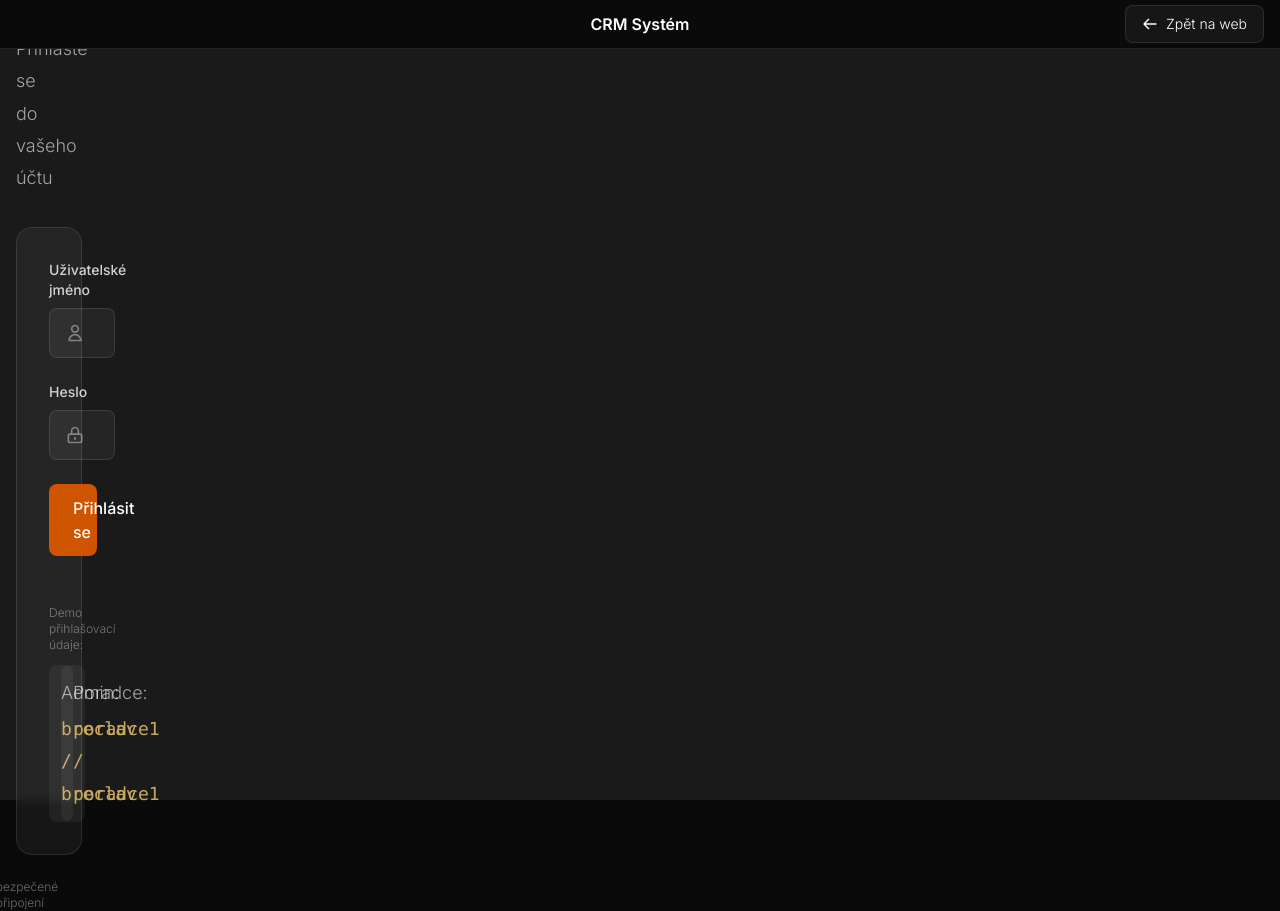
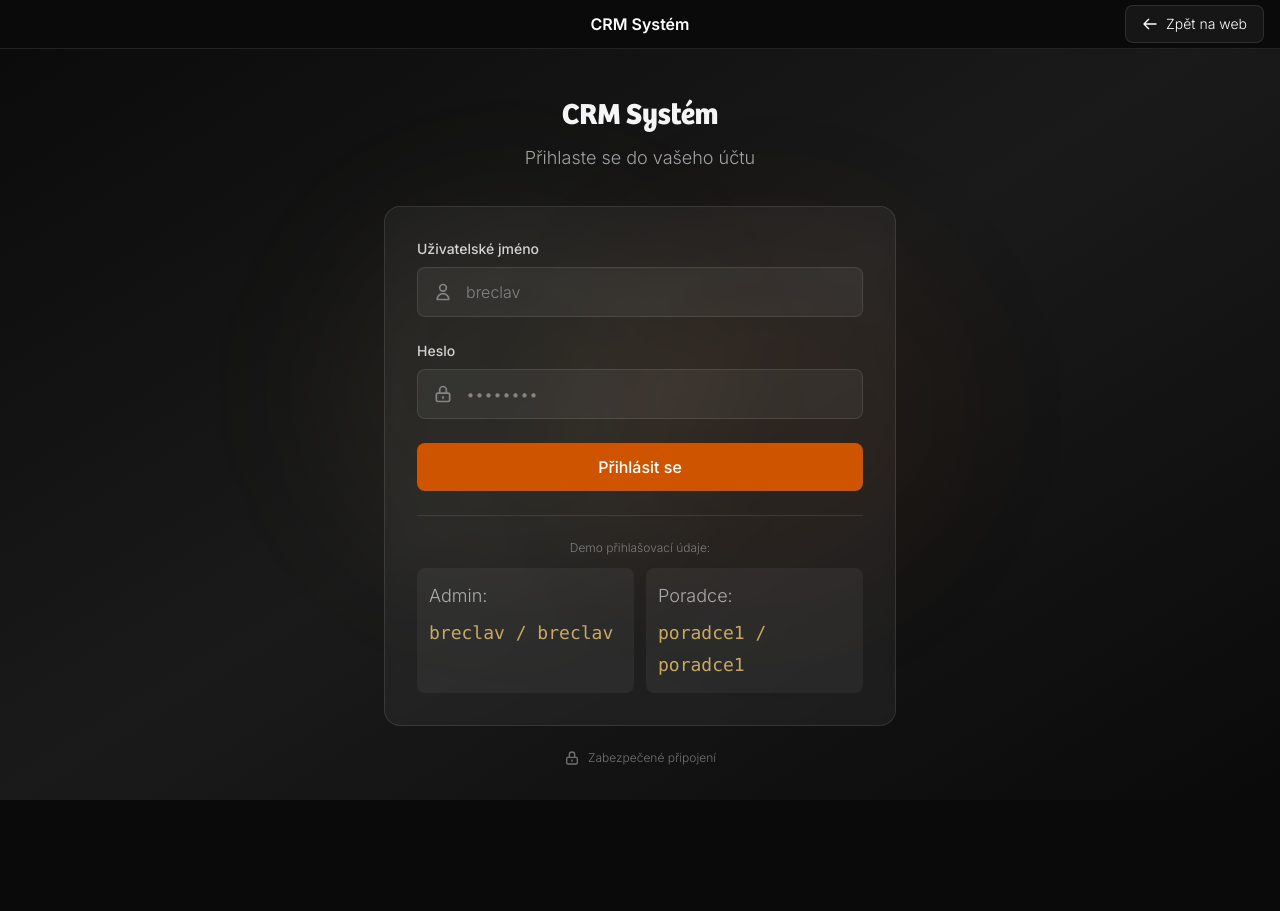
Before and after one commit to obelsky/zfp-breclav, a Next.js app: page /crm in a window 1280 px wide. After the commit the page ends 800 px from the top, so only its background shows below. Built offline with nearby package versions, Linux system fonts and the light colour scheme.

Commit message:
fix: CRM login desktop - separate layouts

```diff
--- a/app/crm/layout.tsx
+++ b/app/crm/layout.tsx
@@ -17,6 +17,9 @@ function CRMLayoutContent({ children }: { children: React.ReactNode }) {
   const isLoginPage = pathname === '/crm';
 
   if (isLoginPage) {
+    // PUBLIC LOGIN LAYOUT
+    // Simple header + clean page without sidebar/navigation
+    // Login page handles its own centering via absolute positioning
     return (
       <>
         {/* Simple header for login page */}
@@ -37,12 +40,14 @@ function CRMLayoutContent({ children }: { children: React.ReactNode }) {
             </Link>
           </div>
         </div>
+        {/* No wrapper - login page provides its own layout */}
         {children}
       </>
     );
   }
 
-  // After login, show full navigation
+  // AUTHENTICATED CRM LAYOUT
+  // After login, show full navigation with sidebar
   return (
     <>
       <CRMNavigation />
@@ -56,12 +61,28 @@ export default function CRMLayout({
 }: {
   children: React.ReactNode;
 }) {
+  const pathname = usePathname();
+  const isLoginPage = pathname === '/crm';
+
   return (
     <CRMAuthProvider>
       <PushNotificationProvider>
-        <div className="flex min-h-screen bg-zfp-dark">
-          <CRMLayoutContent>{children}</CRMLayoutContent>
-        </div>
+        {/*
+          IMPORTANT: Separate wrapper styles for login vs authenticated pages
+          - Login page: no flex wrapper (login handles its own centering)
+          - Authenticated pages: flex wrapper for sidebar layout
+        */}
+        {isLoginPage ? (
+          // Clean wrapper for login - no flex that could interfere with centering
+          <div className="min-h-screen bg-zfp-dark">
+            <CRMLayoutContent>{children}</CRMLayoutContent>
+          </div>
+        ) : (
+          // Flex wrapper for authenticated pages with sidebar
+          <div className="flex min-h-screen bg-zfp-dark">
+            <CRMLayoutContent>{children}</CRMLayoutContent>
+          </div>
+        )}
       </PushNotificationProvider>
     </CRMAuthProvider>
   );
--- a/app/crm/page.tsx
+++ b/app/crm/page.tsx
@@ -40,13 +40,13 @@ export default function CRMLoginPage() {
         <div className="absolute bottom-1/4 right-1/4 w-96 h-96 bg-zfp-orange/5 rounded-full blur-3xl" />
       </div>
 
-      {/* Centered container */}
+      {/* Centered container - perfectly centered on desktop, with optimal max-width */}
       <div className="absolute inset-0 flex items-center justify-center p-4 pt-20">
         <motion.div
           initial={{ opacity: 0, y: 20 }}
           animate={{ opacity: 1, y: 0 }}
           transition={{ duration: 0.5 }}
-          className="w-full max-w-md relative z-10"
+          className="w-full max-w-lg relative z-10"
         >
         {/* Title - no logo */}
         <div className="text-center mb-8">
```
